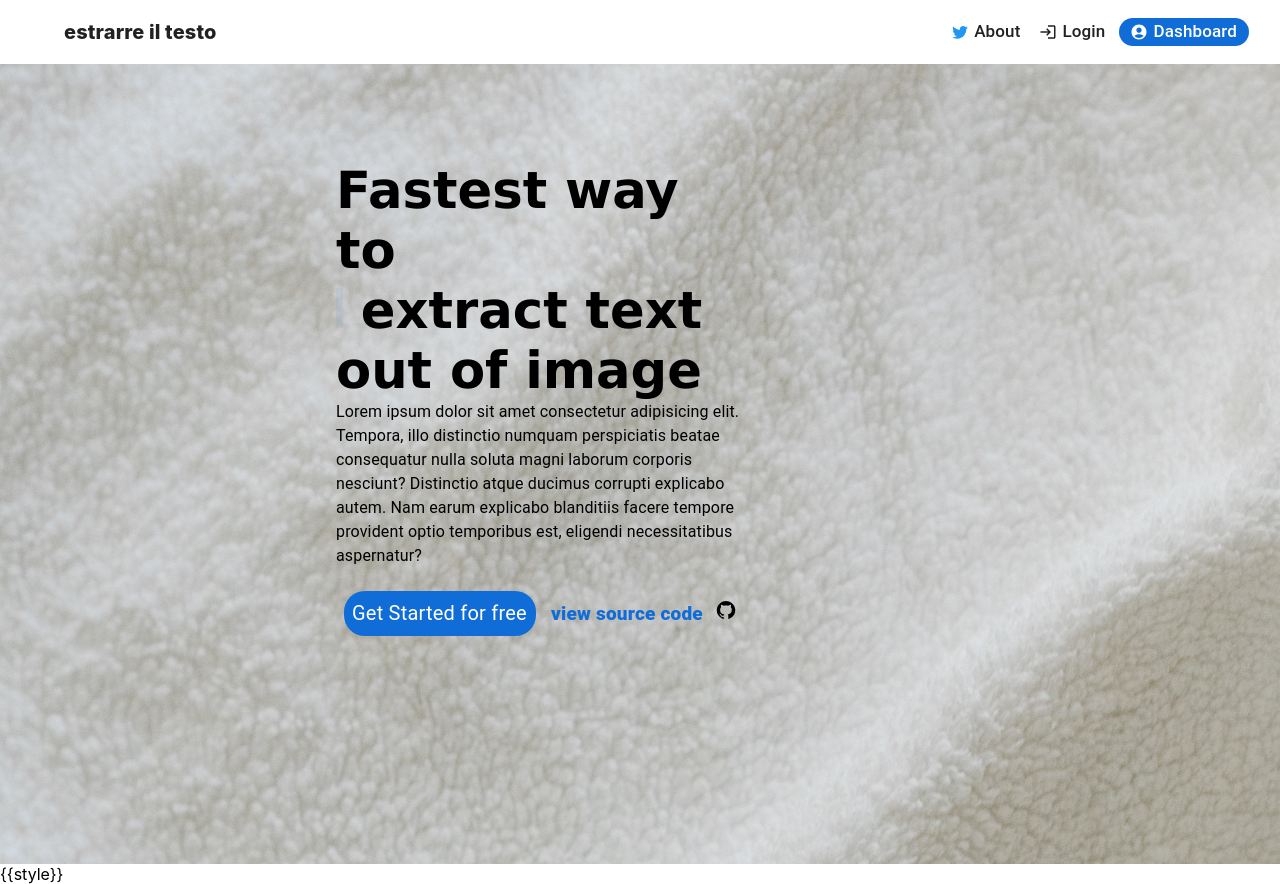
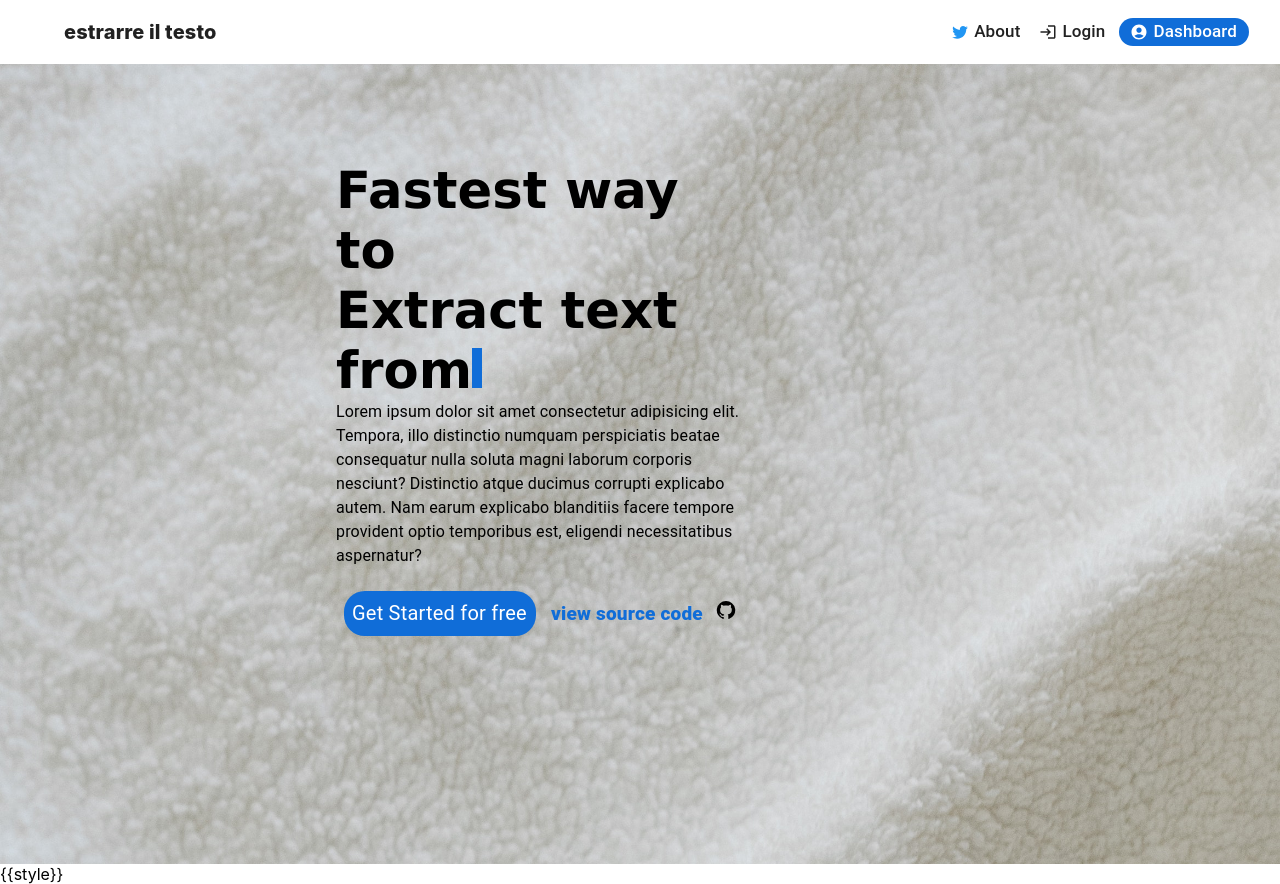
Before and after one commit to JohnnyOhms/FileText-Extractor, a React (Create React App) app: page / in a window 1280 px wide. Built offline with nearby package versions, Linux system fonts and the light colour scheme.

Commit message:
typewritter effect added on the homepage

```diff
--- /dev/null
+++ b/src/component/TypeWriterEffect.js
@@ -0,0 +1,53 @@
+import React, { useState, useEffect } from "react";
+
+export const TypewriterEffect = () => {
+  const arrayWords = [
+    "Extract text from Image files",
+    "Extract text from PDF files",
+    "Extract text from DOCX files",
+  ];
+  const [wordIndex, setWordIndex] = useState(0);
+  const [charaIndex, setCharaIndex] = useState(0);
+  const [isTyping, setIsTyping] = useState(true);
+  const typeDelay = 150;
+  const eraseDelay = 100;
+  const newWordDelay = 1500;
+
+  useEffect(() => {
+    if (isTyping) {
+      if (charaIndex < arrayWords[wordIndex].length) {
+        setTimeout(typewrite, typeDelay);
+      } else {
+        setIsTyping(false);
+        setTimeout(eraseWord, newWordDelay);
+      }
+    } else {
+      if (charaIndex > 0) {
+        setTimeout(eraseWord, eraseDelay);
+      } else {
+        setIsTyping(true);
+        setWordIndex(
+          (prevWordIndex) => (prevWordIndex + 1) % arrayWords.length
+        );
+        setTimeout(typewrite, typeDelay);
+      }
+    }
+  }, [charaIndex, isTyping]);
+
+  const typewrite = () => {
+    setCharaIndex((prevCharaIndex) => prevCharaIndex + 1);
+  };
+
+  const eraseWord = () => {
+    setCharaIndex((prevCharaIndex) => prevCharaIndex - 1);
+  };
+
+  return (
+    <div>
+      <span className="type-effect">
+        {arrayWords[wordIndex].substring(0, charaIndex)}
+      </span>
+      <span className={`cursor ${isTyping ? "" : "stop-blink"}`}></span>
+    </div>
+  );
+};
--- a/src/pages/HomePage.js
+++ b/src/pages/HomePage.js
@@ -1,16 +1,15 @@
-import React from "react";
+import React, { useState } from "react";
 import GitHubIcon from "@mui/icons-material/GitHub";
 import { Typography } from "@mui/material";
 import {
-  Cursor,
   IntroContainer,
   IntroHeader,
-  IntroHeaderDetals,
   IntroSection,
   IntroStartBtn,
   IntroWrapper,
   StartWrapper,
 } from "../styles/styledHomepage";
+import { TypewriterEffect } from "../component/TypeWriterEffect";
 
 export const HomePage = () => {
   return (
@@ -18,10 +17,8 @@ export const HomePage = () => {
       <IntroWrapper className="wrapper">
         <IntroSection>
           <IntroHeader>
-            Fastest way to <br />
-            <Cursor />
-            <IntroHeaderDetals> extract text out of image</IntroHeaderDetals>
-            {/* extract text out of image */}
+            Fastest way to
+            <TypewriterEffect />
           </IntroHeader>
           <Typography variant="body1">
             {" "}
--- a/src/styles/index.css
+++ b/src/styles/index.css
@@ -20,3 +20,38 @@ body {
   background-size: cover;
   background-repeat: no-repeat;
 }
+
+@keyframes Blink {
+  0% {
+    background-color: #106dd8;
+  }
+  40% {
+    background-color: #106dd8;
+  }
+  70% {
+    opacity: 0;
+  }
+  90% {
+    opacity: 0;
+  }
+  100% {
+    background-color: #106dd8;
+  }
+}
+
+.cursor {
+  display: inline-block;
+  width: 10px;
+  height: 40px;
+  background-color: #106dd8;
+  animation: Blink 1s infinite;
+}
+@media (max-width: 600px) {
+  .cursor {
+    height: 30px;
+  }
+}
+
+.stop-blink {
+  animation: none;
+}
--- a/src/styles/styledHomepage.js
+++ b/src/styles/styledHomepage.js
@@ -41,15 +41,6 @@ export const IntroHeader = styled.h1`
   }
 `;
 
-export const IntroHeaderDetals = styled.span`
-  font-size: 3.2rem;
-  font-family: "Lucida Sans", Arial, sans-serif, serif;
-
-  @media (max-width: 600px) {
-    font-size: 2.5rem;
-  }
-`;
-
 export const StartWrapper = styled.div`
   display: flex;
   width; 60%
@@ -69,33 +60,3 @@ export const IntroStartBtn = styled.h1`
   border-radius: 1.3rem;
   width: 12rem;
 `;
-
-const Blink = keyframes`
-   0%{
-        background-color: #106dd8;
-    }
-    40%{
-        background-color: #106dd8;
-    }
-    70%{
-        opacity: 0;
-    }
-    90%{
-        opacity: 0;
-    }
-    100%{
-        background-color: #106dd8;
-    }
-`;
-
-export const Cursor = styled.span`
-  display: inline-block;
-  width: 7px;
-  height: 40px;
-  background-color: #106dd8;
-  animation: ${Blink} 1s infinite;
-
-  @media (max-width: 600px) {
-    height: 30px;
-  }
-`;
```
